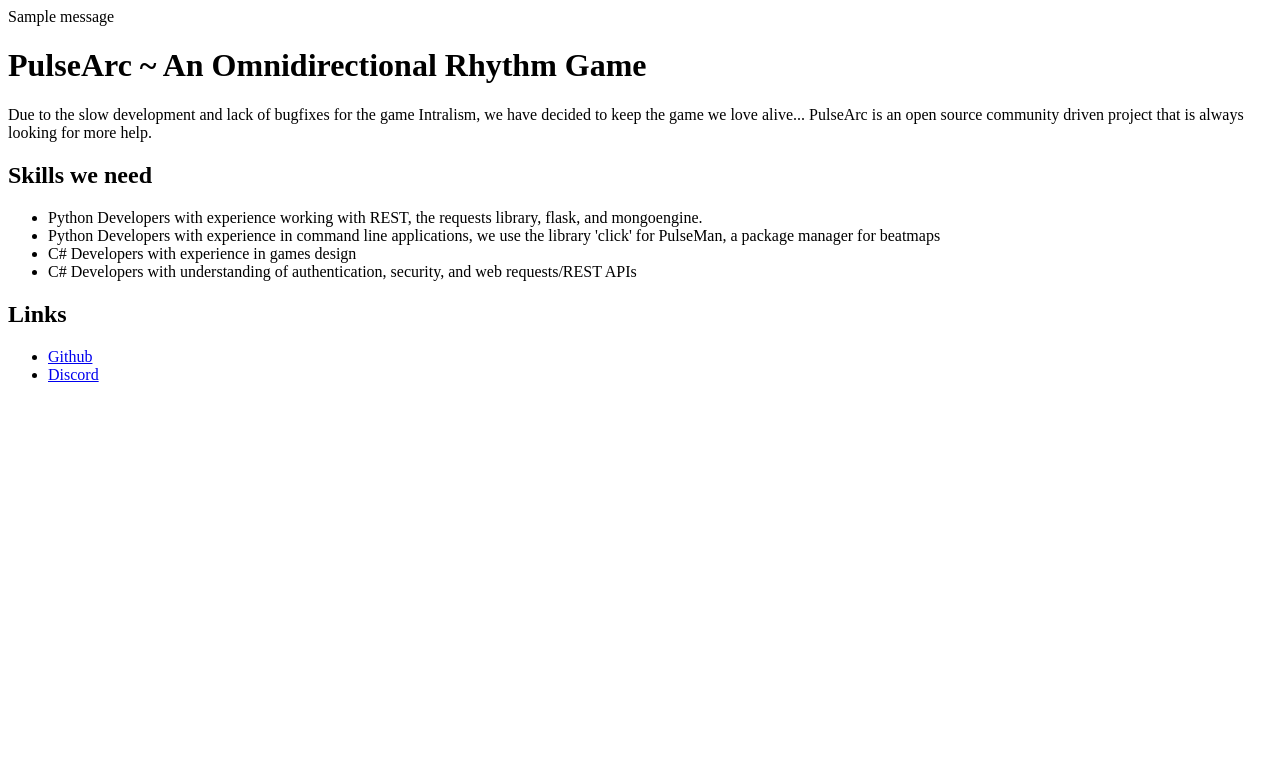
After one commit to PulsarcGame/Pulserv, a Flask app: page / in a window 1280 px wide. The commit adds this page. Shown: the top 783 px of the page. Run offline with Flask 2, Linux system fonts and the light colour scheme; one stand-in notice (Sample message) is shown.

Commit message:
Created more templates for testing various web functions

```diff
--- /dev/null
+++ b/src/web/templates/index.html
@@ -0,0 +1,31 @@
+<html>
+  <head>
+    <title>PulseArc ~ An Omnidirectional Rhythm Game</title>
+  </head>
+  <body>
+    {% with messages = get_flashed_messages() %}
+      {% if messages %}
+         {% for message in messages %}
+            {{ message }}
+         {% endfor %}
+      {% endif %}
+    {% endwith %}
+    <h1>PulseArc ~ An Omnidirectional Rhythm Game</h1>
+    <p>
+      Due to the slow development and lack of bugfixes for the game Intralism, we have decided to keep the game we love alive...
+      PulseArc is an open source community driven project that is always looking for more help.
+    </p>
+    <h2>Skills we need </h2>
+    <ul>
+        <li>Python Developers with experience working with REST, the requests library, flask, and mongoengine.</li>
+        <li>Python Developers with experience in command line applications, we use the library 'click' for PulseMan, a package manager for beatmaps</li>
+        <li>C# Developers with experience in games design</li>
+        <li>C# Developers with understanding of authentication, security, and web requests/REST APIs</li>
+    </ul>
+    <h2>Links</h2>
+    <ul>
+        <li><a href="https://github.com/PulsarcGame/Pulsarc">Github</a></li>
+        <li><a href="https://discord.gg/nhtSxb5">Discord</a></li>
+    </ul>
+  </body>
+</html>
```
Also changed, not shown: src/web/templates/login.html (added, +27 -0 lines), src/web/templates/register.html (+8 -1 lines), src/web/templates/upload.html (added, +14 -0 lines).
